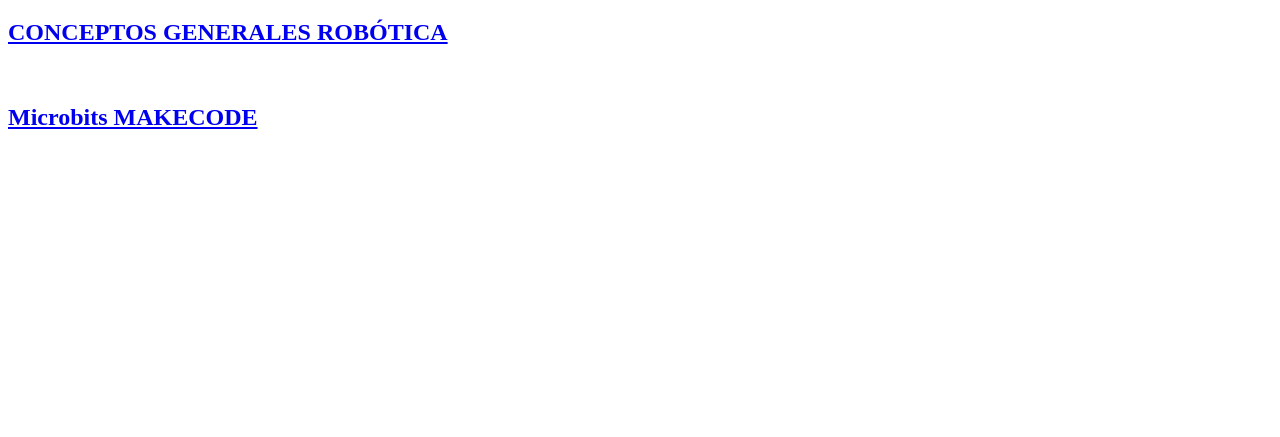
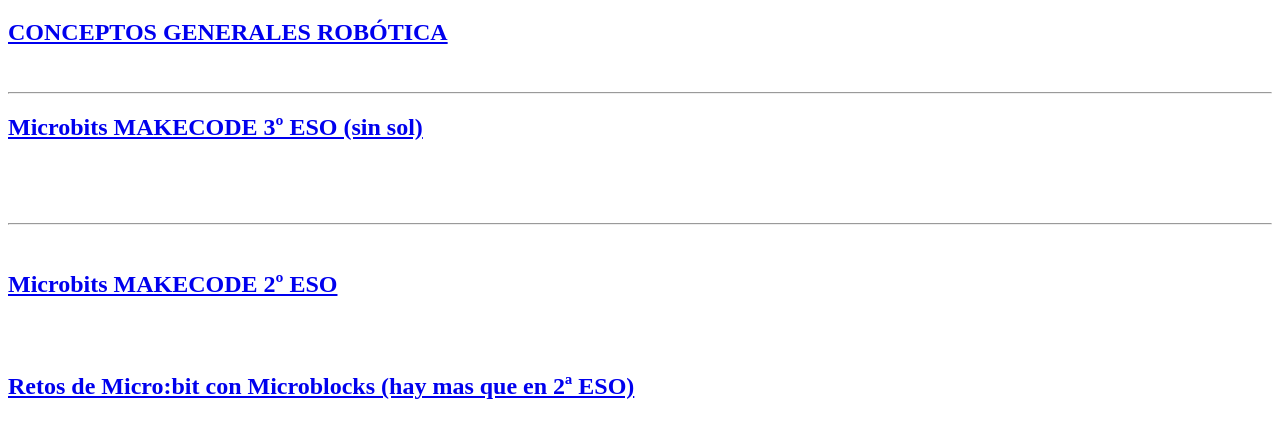
Before and after one commit to Mariangelesinf/cyr, a plain HTML site: page index.html in a window 1280 px wide. Shown: the part 61-498 px from the top of the page. Drawn offline with Linux system fonts and the light colour scheme.

Commit message:
Add files via upload

```diff
--- a/index.html
+++ b/index.html
@@ -5,11 +5,26 @@
 
 <h2><a target="_blank" href="https://mariangelesinf.github.io/cyr/introrobotica/">CONCEPTOS GENERALES ROBÓTICA</a>
 </h2><br>
-<h2><a target="_blank" href="https://mariangelesinf.github.io/cyr/microbit_makecode/">Microbits MAKECODE</a>
+<hr>
+<h2><a target="_blank" href="https://mariangelesinf.github.io/cyr/microbit_makecode/">Microbits MAKECODE 3º ESO (sin sol)</a>
+
+<!-- DE ALEJANDRO IGGUAL Q EL MIO DE microbits MAKECODE 3º ESO sin sol
+
+<h2><a target="_blank" href="https://asiecle.github.io/Microbit/">Microbits MAKECODE de 3º ESO  (sin sol)</a>
+</h2><br> -->
+
+</h2><br>
+<br><br><hr><br>
+
+
+
+<h2><a target="_blank" href="https://asiecle.github.io/Microbit2eso/">Microbits MAKECODE 2º ESO</a>
+</h2><br>
+<br>
+
+<h2><a target="_blank" href="https://mariangelesinf.github.io/cyr/microbits/">Retos de Micro:bit con Microblocks (hay mas que en 2ª ESO)</a>
 </h2><br>
 
-<!-- <h2><a target="_blank" href="https://mariangelesinf.github.io/cyr/microbits/">Microbits</a>
-</h2><br> -->
 
 <br><br>
 
```
